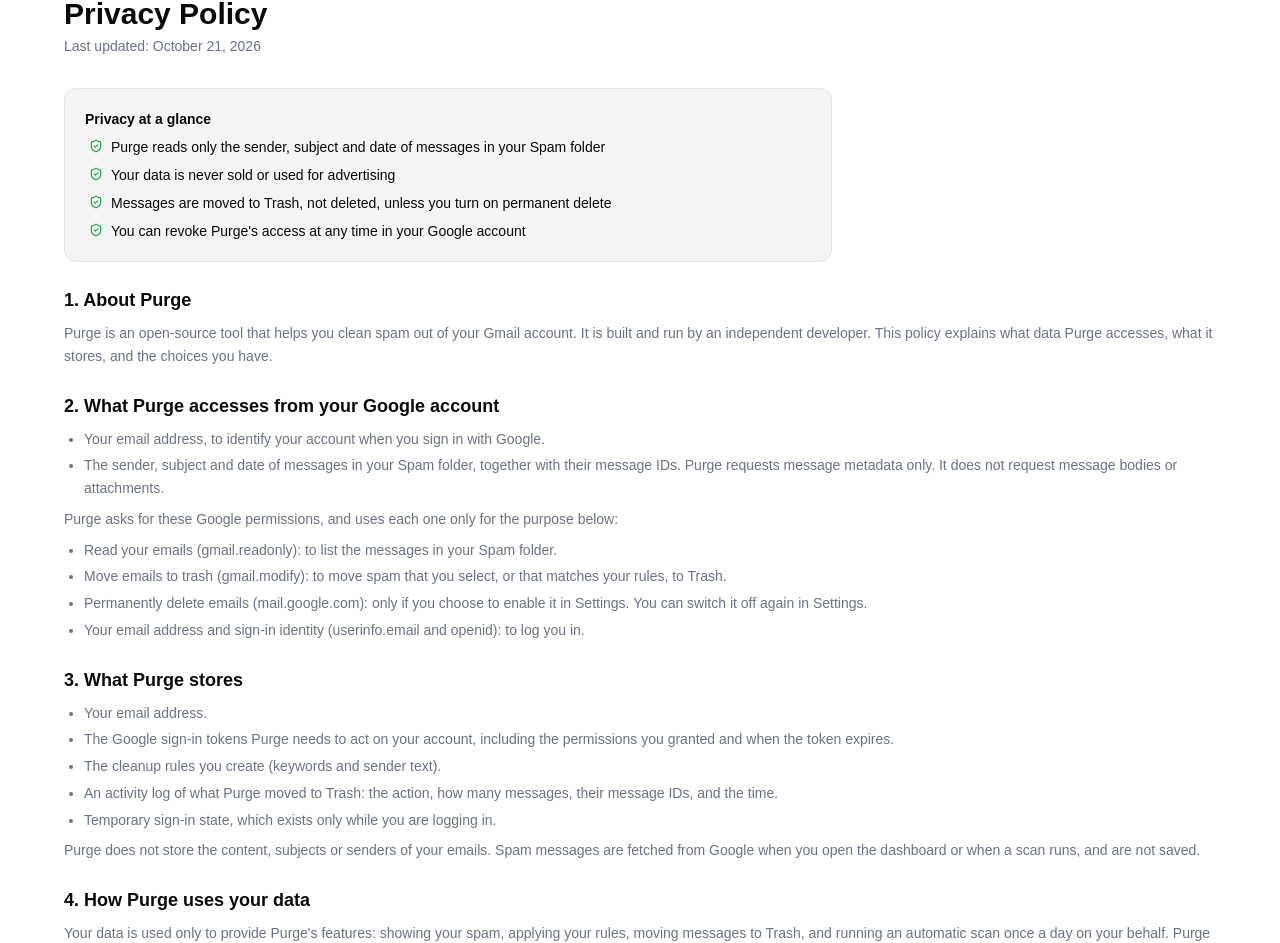
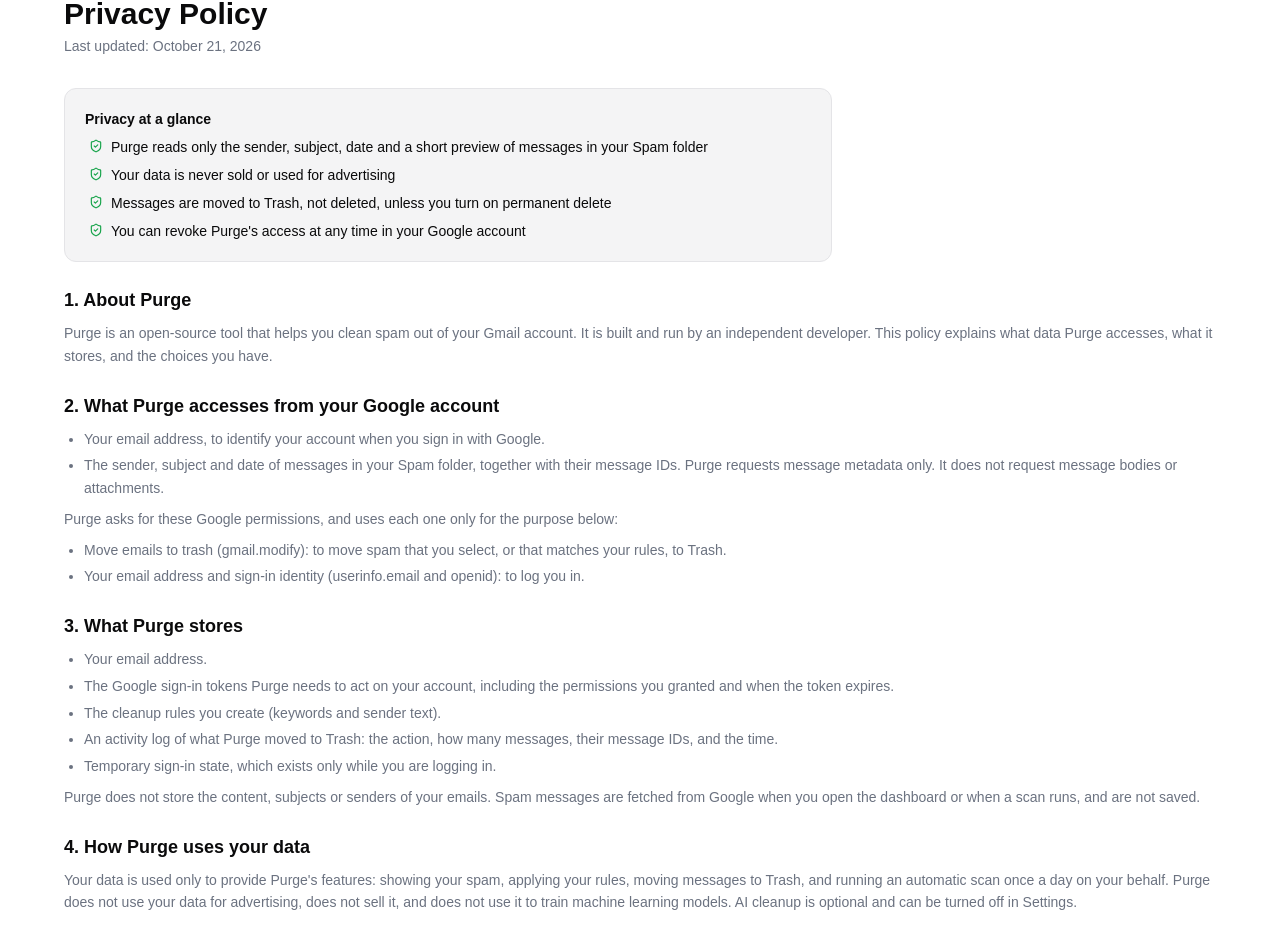
Before and after one commit to jenissiezichi/Purge, a React (Vite) app: page /privacy in a window 1280 px wide. Shown: the part 100-1043 px from the top of the page. Built offline with nearby package versions, Linux system fonts and the light colour scheme; a web font is replaced by a local one.

Commit message:
Clarify Purge features and data handling
Updated text in Legal.tsx to clarify features and data usage.

```diff
--- a/src/Pages/Legal.tsx
+++ b/src/Pages/Legal.tsx
@@ -56,7 +56,7 @@
     text:string
 }
  const Details: Summary[]= [
-     {id: 1, text: "Purge reads only the sender, subject and date of messages in your Spam folder"},
+     {id: 1, text: "Purge reads only the sender, subject, date and a short preview of messages in your Spam folder"},
      {id:2 , text: "Your data is never sold or used for advertising"},
      {id:3 , text: "Messages are moved to Trash, not deleted, unless you turn on permanent delete"},
      {id:4, text: "You can revoke Purge's access at any time in your Google account"}
@@ -95,9 +95,7 @@
                 <p>Purge asks for these Google permissions, and uses each one only for the purpose below:</p>
                 <Bullets
                     items={[
-                        "Read your emails (gmail.readonly): to list the messages in your Spam folder.",
                         "Move emails to trash (gmail.modify): to move spam that you select, or that matches your rules, to Trash.",
-                        "Permanently delete emails (mail.google.com): only if you choose to enable it in Settings. You can switch it off again in Settings.",
                         "Your email address and sign-in identity (userinfo.email and openid): to log you in.",
                     ]}
                 />
@@ -124,7 +122,7 @@
                     Your data is used only to provide Purge&apos;s features: showing your spam, applying your rules,
                     moving messages to Trash, and running an automatic scan once a day on your behalf. Purge does not
                     use your data for advertising, does not sell it, and does not use it to train machine learning
-                    models. No person reads your email through Purge.
+                    models. AI cleanup is optional and can be turned off in Settings.
                 </p>
             </Section>
 
@@ -136,6 +134,7 @@
                         "Render, which hosts the Purge backend.",
                         "Vercel, which hosts the Purge website.",
                         "GitHub Actions, which only triggers the daily scan. It does not receive your email data.",
+                        "[Groq / your AI provider], which runs an open-weight AI model (gpt-oss-20b). If AI cleanup is on, Purge sends the sender, subject and a short preview of each Spam-folder message to this model to decide whether it is junk. This data is not used to train models and is not stored by Purge."
                     ]}
                 />
                 <p>We may also disclose data if the law requires it.</p>
@@ -207,7 +206,6 @@
                         "Purge shows messages from your Spam folder and moves messages to Trash, when you select them or when they match rules you create.",
                         "Purge runs an automatic scan once a day and applies your rules without you being present.",
                         "Messages moved to Trash can be recovered from the Gmail Trash for about 30 days, after which Gmail removes them.",
-                        "If you enable permanent delete, deleted messages cannot be recovered. Turn this on only if you accept that.",
                     ]}
                 />
                 <p>
```
